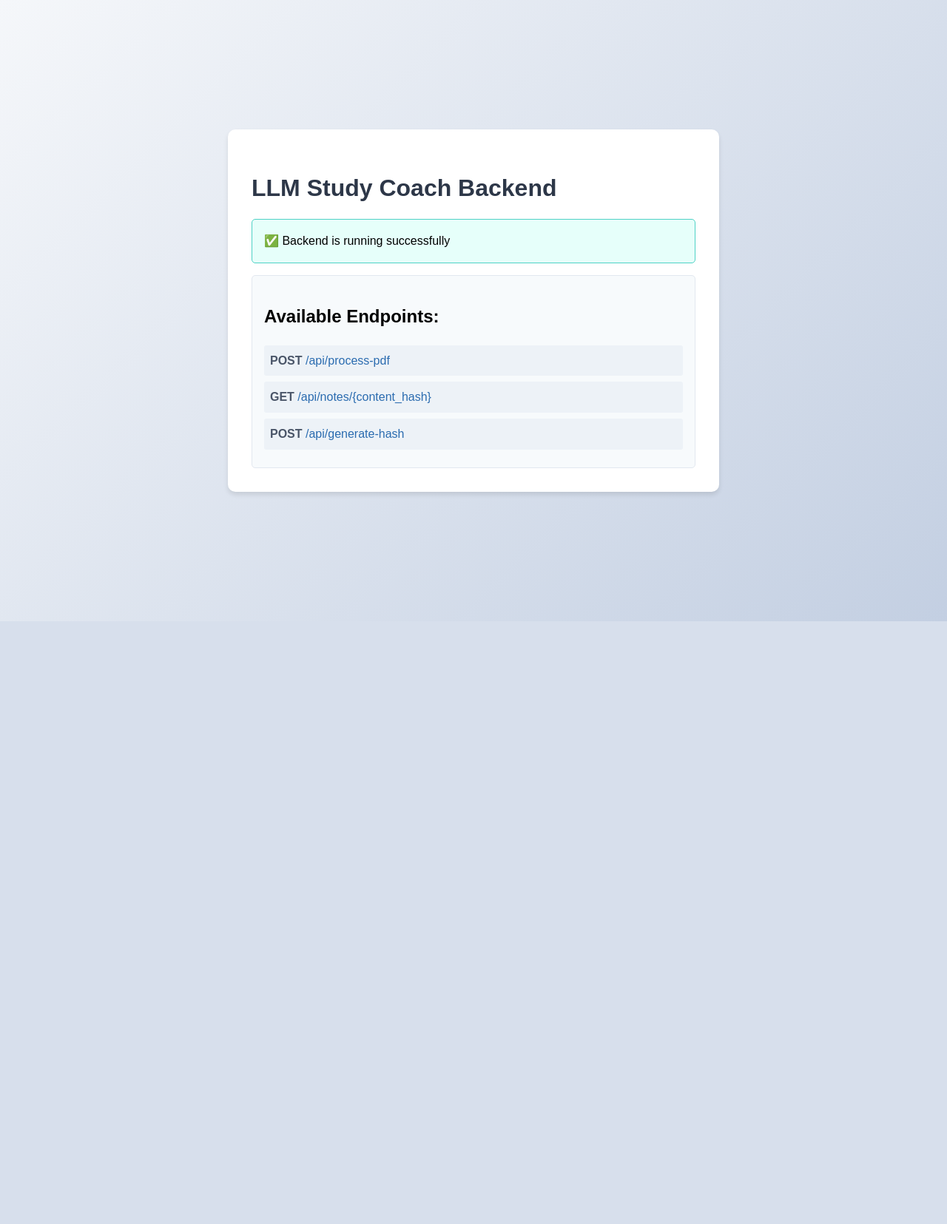
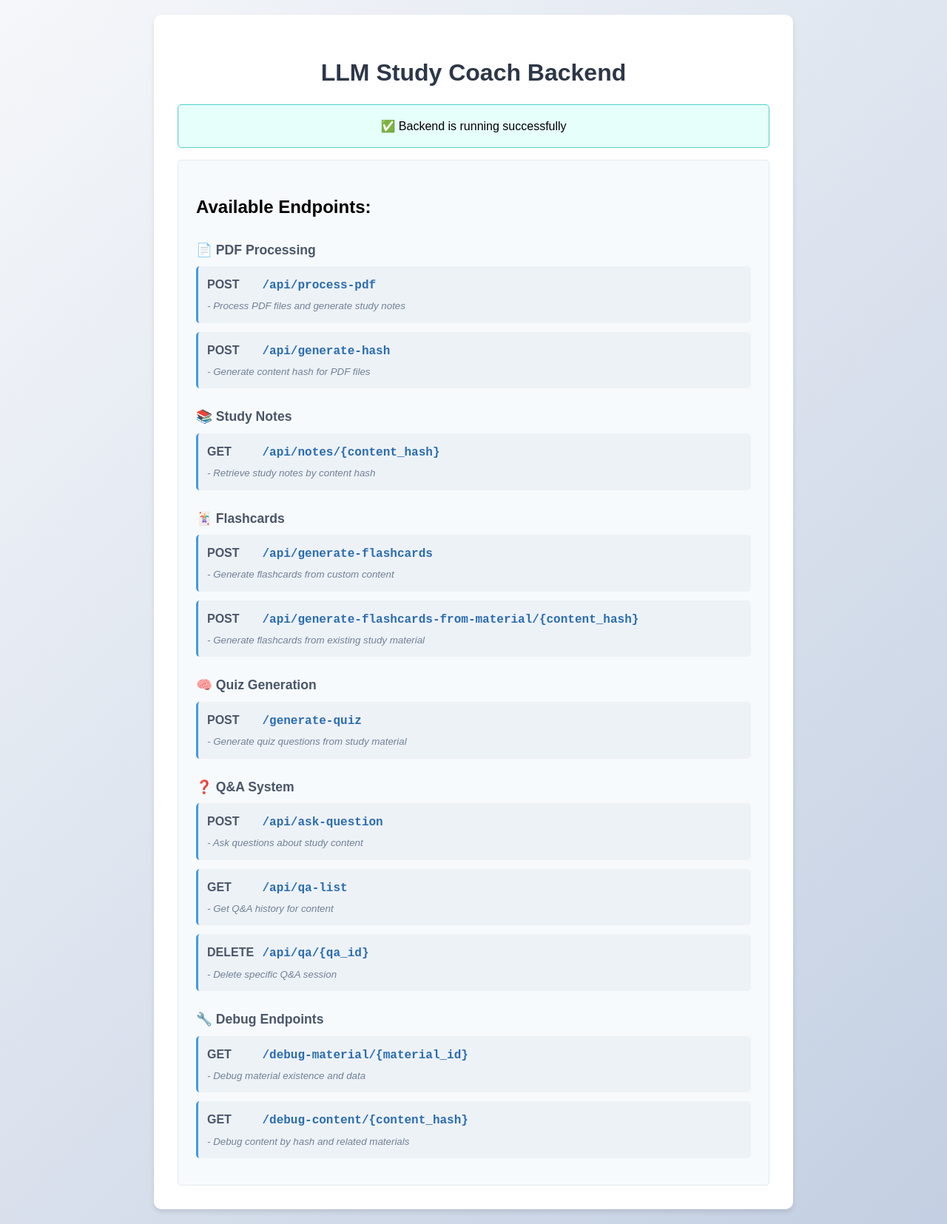
Before and after one commit to AyaanDanish/llm-study-coach-backend, a Flask app: page / in a window 1280 px wide. Shown: the whole page at 74% size. Before the commit the page ends 840 px from the top, so only its background shows below. Run offline with Flask 3, Linux system fonts and the light colour scheme.

Commit message:
Updated index.html

```diff
--- a/templates/index.html
+++ b/templates/index.html
@@ -23,13 +23,21 @@
             padding: 2rem;
             border-radius: 10px;
             box-shadow: 0 4px 6px rgba(0, 0, 0, 0.1);
-            max-width: 600px;
+            max-width: 800px;
             width: 100%;
         }
 
         h1 {
             color: #2d3748;
             margin-bottom: 1rem;
+            text-align: center;
+        }
+
+        h3 {
+            color: #4a5568;
+            margin-top: 1.5rem;
+            margin-bottom: 0.5rem;
+            font-size: 1.1rem;
         }
 
         .status {
@@ -38,29 +46,42 @@
             padding: 1rem;
             border-radius: 5px;
             margin-bottom: 1rem;
+            text-align: center;
         }
 
         .endpoints {
             background: #f7fafc;
-            padding: 1rem;
+            padding: 1.5rem;
             border-radius: 5px;
             border: 1px solid #e2e8f0;
         }
 
         .endpoint {
-            margin-bottom: 0.5rem;
-            padding: 0.5rem;
+            margin-bottom: 0.75rem;
+            padding: 0.75rem;
             background: #edf2f7;
-            border-radius: 3px;
+            border-radius: 5px;
+            border-left: 3px solid #4299e1;
         }
 
         .method {
             font-weight: bold;
             color: #4a5568;
+            display: inline-block;
+            min-width: 70px;
         }
 
         .path {
             color: #2b6cb0;
+            font-family: 'Courier New', monospace;
+            font-weight: bold;
+        }
+
+        small {
+            color: #718096;
+            display: block;
+            margin-top: 0.25rem;
+            font-style: italic;
         }
     </style>
 </head>
@@ -73,17 +94,72 @@
         </div>
         <div class="endpoints">
             <h2>Available Endpoints:</h2>
+
+            <h3>📄 PDF Processing</h3>
             <div class="endpoint">
                 <span class="method">POST</span>
                 <span class="path">/api/process-pdf</span>
-            </div>
-            <div class="endpoint">
-                <span class="method">GET</span>
-                <span class="path">/api/notes/{content_hash}</span>
+                <small>- Process PDF files and generate study notes</small>
             </div>
             <div class="endpoint">
                 <span class="method">POST</span>
                 <span class="path">/api/generate-hash</span>
+                <small>- Generate content hash for PDF files</small>
+            </div>
+
+            <h3>📚 Study Notes</h3>
+            <div class="endpoint">
+                <span class="method">GET</span>
+                <span class="path">/api/notes/{content_hash}</span>
+                <small>- Retrieve study notes by content hash</small>
+            </div>
+
+            <h3>🃏 Flashcards</h3>
+            <div class="endpoint">
+                <span class="method">POST</span>
+                <span class="path">/api/generate-flashcards</span>
+                <small>- Generate flashcards from custom content</small>
+            </div>
+            <div class="endpoint">
+                <span class="method">POST</span>
+                <span class="path">/api/generate-flashcards-from-material/{content_hash}</span>
+                <small>- Generate flashcards from existing study material</small>
+            </div>
+
+            <h3>🧠 Quiz Generation</h3>
+            <div class="endpoint">
+                <span class="method">POST</span>
+                <span class="path">/generate-quiz</span>
+                <small>- Generate quiz questions from study material</small>
+            </div>
+
+            <h3>❓ Q&A System</h3>
+            <div class="endpoint">
+                <span class="method">POST</span>
+                <span class="path">/api/ask-question</span>
+                <small>- Ask questions about study content</small>
+            </div>
+            <div class="endpoint">
+                <span class="method">GET</span>
+                <span class="path">/api/qa-list</span>
+                <small>- Get Q&A history for content</small>
+            </div>
+            <div class="endpoint">
+                <span class="method">DELETE</span>
+                <span class="path">/api/qa/{qa_id}</span>
+                <small>- Delete specific Q&A session</small>
+            </div>
+
+            <h3>🔧 Debug Endpoints</h3>
+            <div class="endpoint">
+                <span class="method">GET</span>
+                <span class="path">/debug-material/{material_id}</span>
+                <small>- Debug material existence and data</small>
+            </div>
+            <div class="endpoint">
+                <span class="method">GET</span>
+                <span class="path">/debug-content/{content_hash}</span>
+                <small>- Debug content by hash and related materials</small>
             </div>
         </div>
     </div>
```
